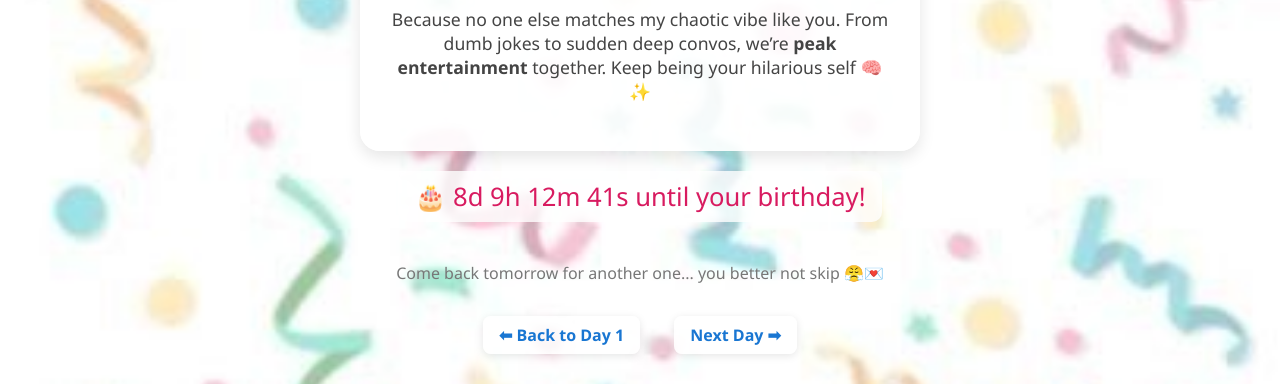
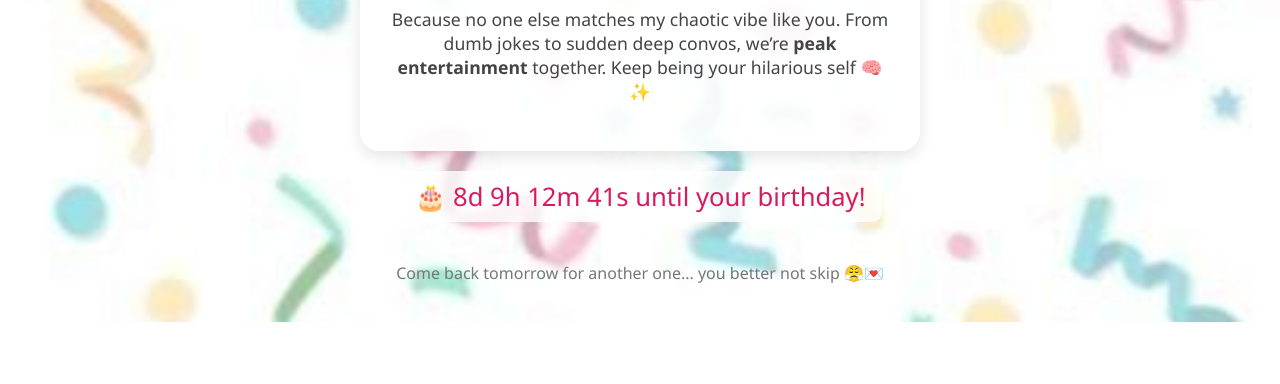
Before and after one commit to Punya254/count2, a plain HTML site: page index.html in a window 1280 px wide. Shown: the part 622-1006 px from the top of the page. After the commit the page ends 944 px from the top, so only its background shows below. Drawn offline with Linux system fonts and the light colour scheme.

Commit message:
Update index.html

```diff
--- a/index.html
+++ b/index.html
@@ -111,10 +111,7 @@
     Come back tomorrow for another one... you better not skip 😤💌
   </div>
 
-  <div class="nav">
-    <a href="day1.html">⬅ Back to Day 1</a>
-    <a href="day3.html">Next Day ➡</a>
-  </div>
+
 
   <script>
     const birthday = new Date('July 10, 2025 00:00:00').getTime();
```
